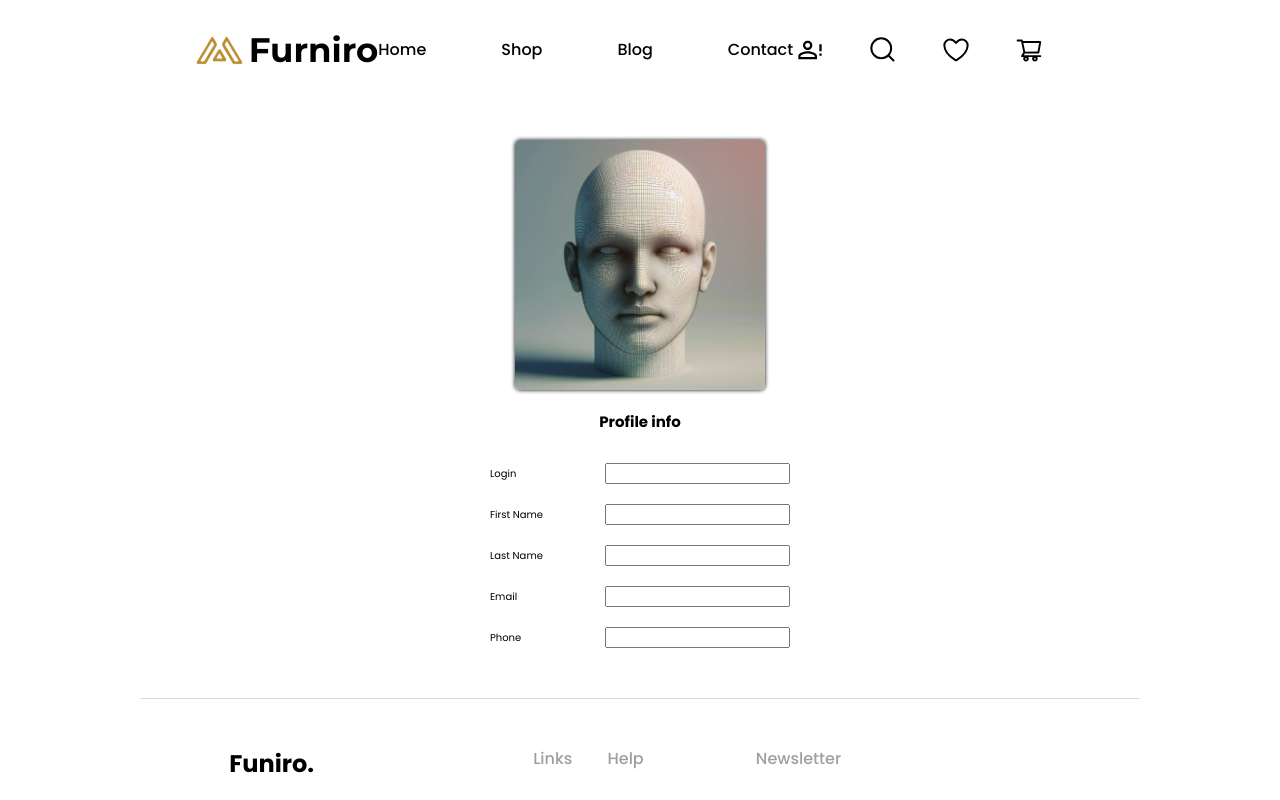
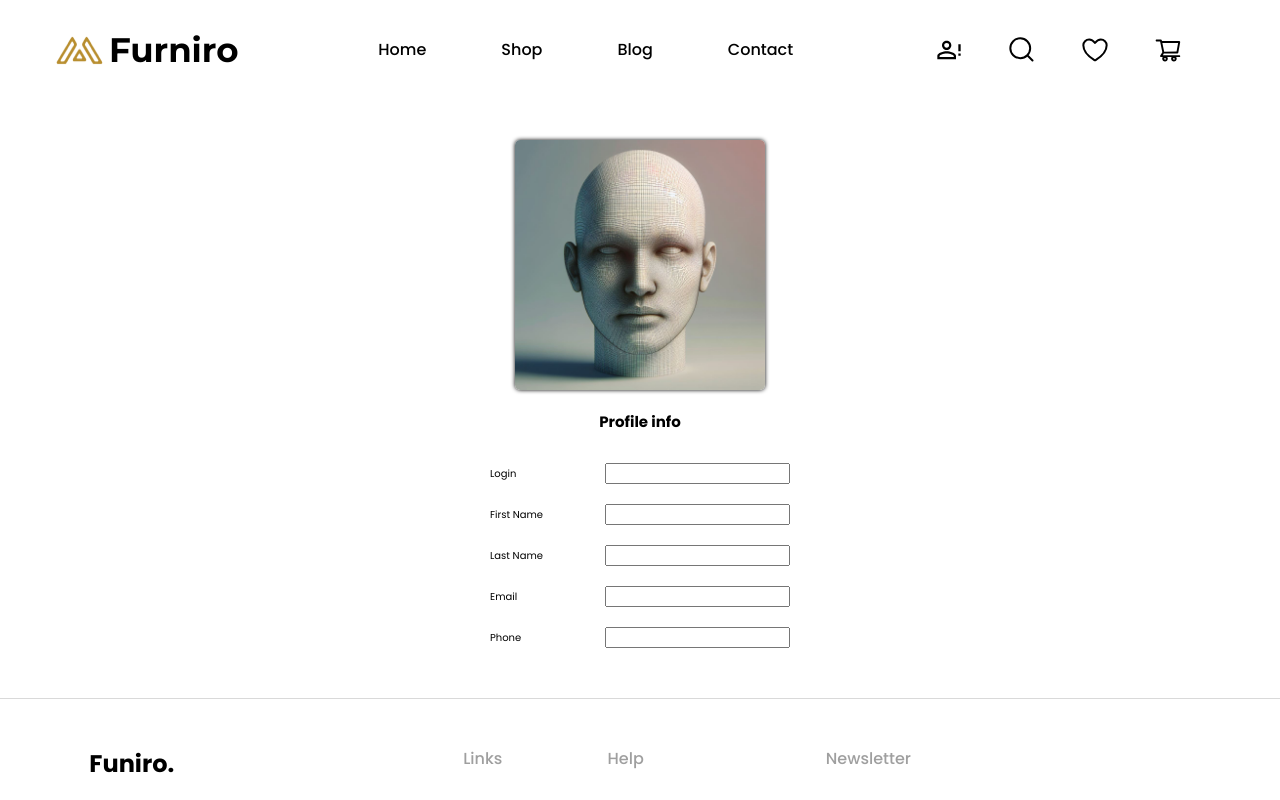
Before and after one commit to SubwaySerfer/e-commerce, a Vue app: page /profile in a window 1280 px wide. Shown: the top 800 px of the page. Built offline with nearby package versions, Linux system fonts and the light colour scheme.

Commit message:
fix: TheHeader

```diff
--- a/src/components/layout/TheHeader.vue
+++ b/src/components/layout/TheHeader.vue
@@ -246,6 +246,8 @@ a {
 }
 
 @media (max-width: 1420px) {
+
+
   .header__logo-box {
     padding-right: 0
   }
@@ -257,6 +259,7 @@ a {
 
   .header {
     justify-content: space-between;
+    gap: 6vw;
   }
 }
 
--- a/src/components/profile/ProfileInfo.vue
+++ b/src/components/profile/ProfileInfo.vue
@@ -1,5 +1,5 @@
 <template>
-  <section class="profile">
+  <main class="profile">
     <img src="/assets/image/profile/profile-image.jpeg" alt="Profile avatar." width="250px" height="250px"
       class="profile__img" />
     <h2>Profile info</h2>
@@ -20,7 +20,7 @@
         <label for="" class="profile-info__el">Phone<input type="tel" /></label>
       </li>
     </ul>
-  </section>
+  </main>
 </template>
 <!-- Сделать проверку на авторитизацию и модалку авторитизации -->
 
@@ -30,6 +30,7 @@
   flex-direction: column;
   align-items: center;
   gap: 2rem;
+  width: 100vw;
 }
 
 .profile__img {
@@ -37,7 +38,6 @@
   width: 250px;
   box-shadow: 0px 0px 4px black;
   border-radius: 5px;
-  /* border: 1px solid black; */
 }
 
 .profile-info {
--- a/src/style.css
+++ b/src/style.css
@@ -94,14 +94,11 @@ ul {
 }
 
 #app {
-  /* max-width: 1440px; */
   margin: 0 auto;
-  /* padding: 2rem; */
   text-align: center;
   display: flex;
   flex-direction: column;
   justify-content: flex-start;
-  /* height: 100vh; */
   max-width: 1440px;
   overflow-x: hidden;
 }
```
